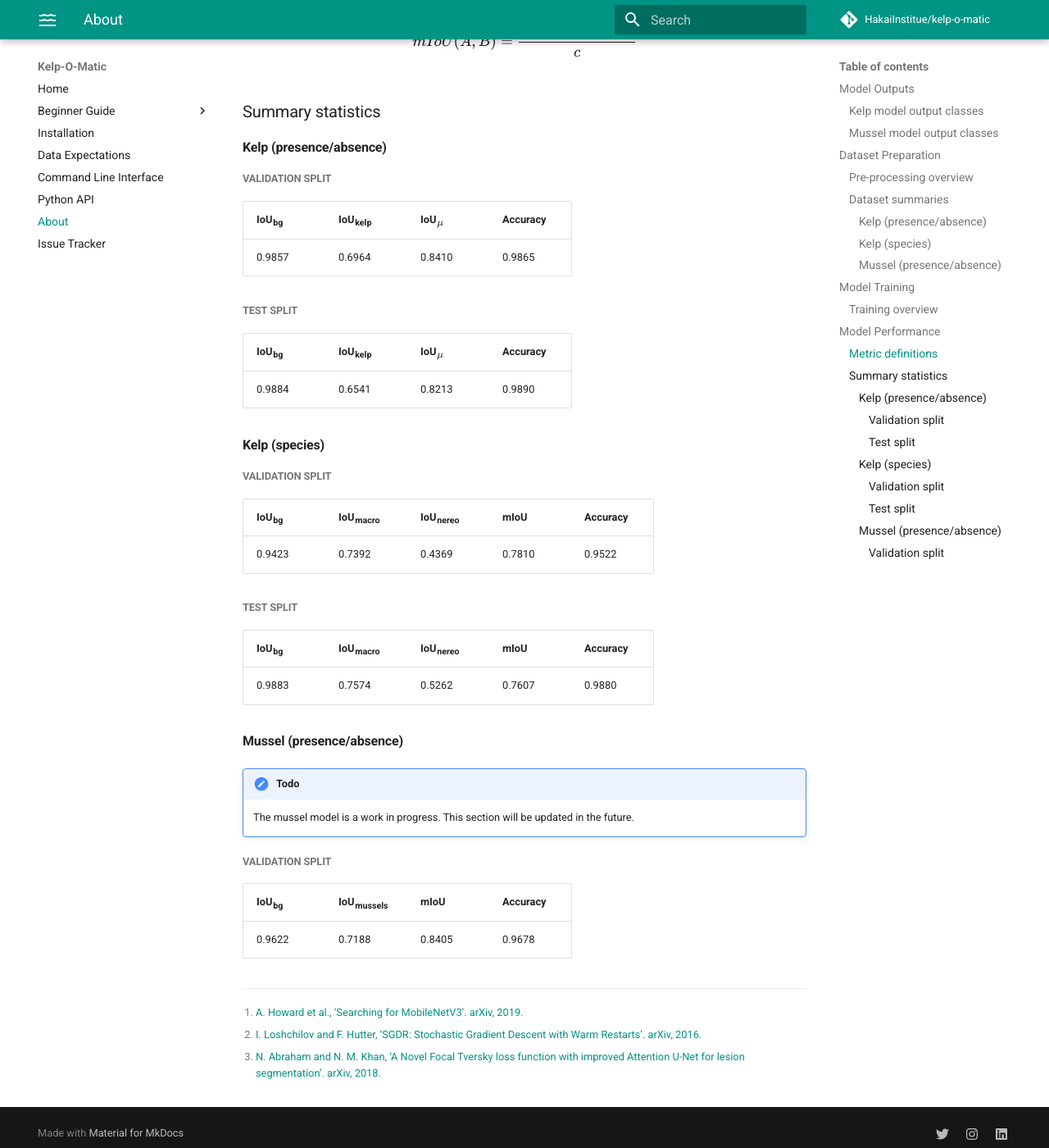
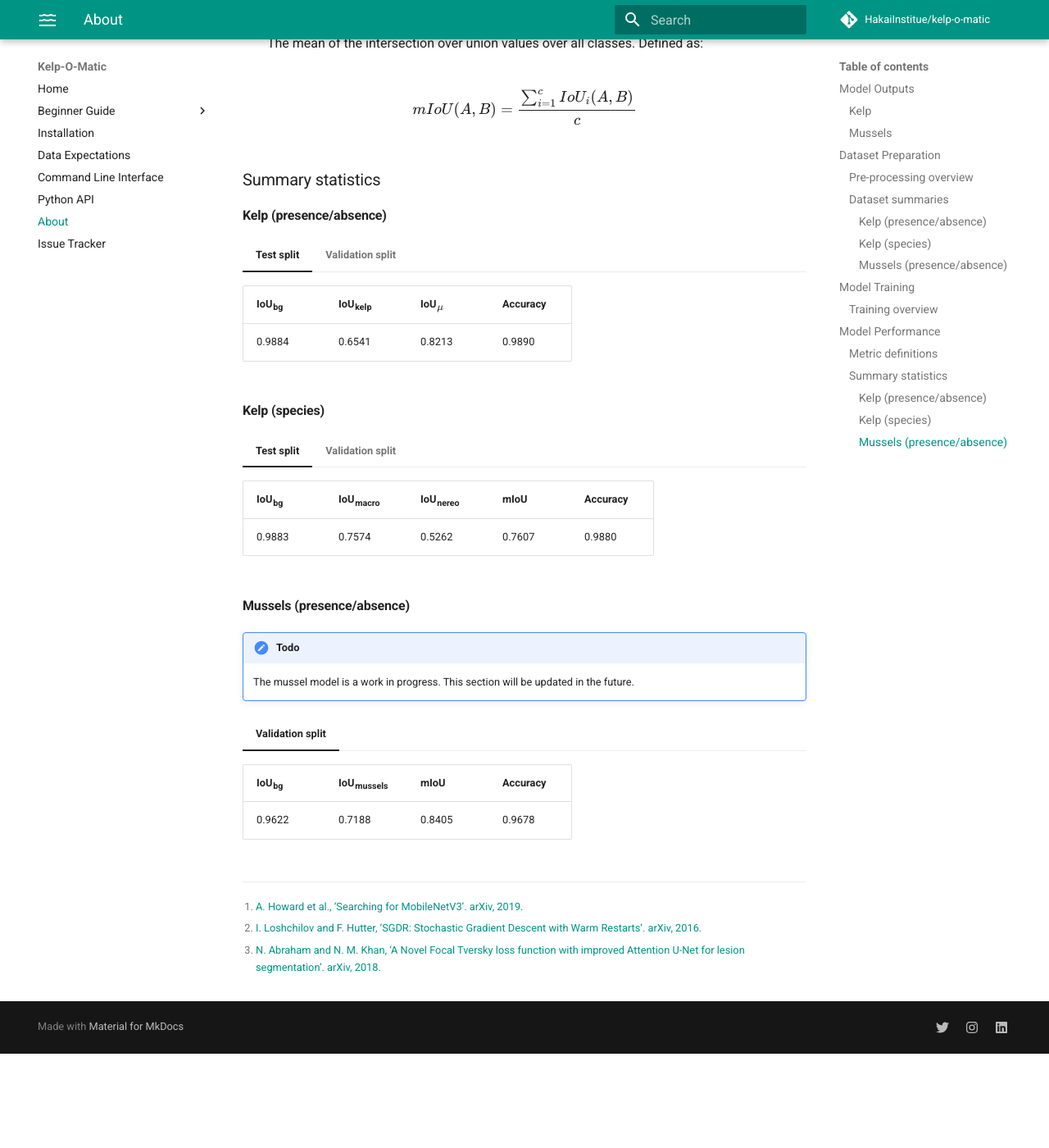
Before and after one commit to HakaiInstitute/kelp-o-matic, an MkDocs documentation site: the page built from docs/about.md, in a window 1280 px wide and 1400 px high, scrolled down 3657 px. Shown: the whole window at 82% size. Built offline with MkDocs 1.6.1 and Material for MkDocs 9.7.7, drawn with Linux system fonts in a browser that asks for light colours; comment, search, counter and statistics services are not loaded; after the commit the page ends 4942 px from its top, so only the background shows below that; some of the changed text lies outside the part shown.

Commit message:
Sum more about docs tweaks

```diff
--- a/docs/about.md
+++ b/docs/about.md
@@ -9,7 +9,9 @@ both the kelp and mussel detection models.
 Each of the Kelp-O-Matic models outputs a mask raster with integer pixel values that represent the
 following classes:
 
-### Kelp model output classes
+### Kelp
+
+These are the outputs from the `find-kelp` routine:
 
 | Output value | Class                        |
 |-------------:|------------------------------|
@@ -18,7 +20,9 @@ following classes:
 |        **2** | Macrocystis *(species mode)* |
 |        **3** | Nereocystis *(species mode)* |
 
-### Mussel model output classes
+### Mussels
+
+These are the outputs from the `find-mussels` routine:
 
 | Output value | Class      |
 |-------------:|------------|
@@ -87,7 +91,7 @@ flowchart TD
 | Test     |        6 |  46304 |  12046802177 |    143277498 |    176569508 |  409722875.67 |       0.0680 |       0.0230 |         0.0385 |            0.0161 |
 | $\Sigma$ |       27 | 398849 | 104165656887 |    876150894 |   1355463870 |    4567746062 |              |              |                |                   |
 
-##### Mussel (presence/absence)
+##### Mussels (presence/absence)
 
 !!! todo
 
@@ -188,40 +192,42 @@ $$
 
 #### Kelp (presence/absence)
 
-##### Validation split
 
-| IoU~bg~ | IoU~kelp~ | IoU~$\mu$~ | Accuracy |
-|---------|-----------|------------|----------|
-| 0.9857  | 0.6964    | 0.8410     | 0.9865   |
 
-##### Test split
+=== "Test split"
 
-| IoU~bg~ | IoU~kelp~ | IoU~$\mu$~ | Accuracy |
-|---------|-----------|------------|----------|
-| 0.9884  | 0.6541    | 0.8213     | 0.9890   |
+    | IoU~bg~ | IoU~kelp~ | IoU~$\mu$~ | Accuracy |
+    |---------|-----------|------------|----------|
+    | 0.9884  | 0.6541    | 0.8213     | 0.9890   |
+
+=== "Validation split"
+
+    | IoU~bg~ | IoU~kelp~ | IoU~$\mu$~ | Accuracy |
+    |---------|-----------|------------|----------|
+    | 0.9857  | 0.6964    | 0.8410     | 0.9865   |
 
 #### Kelp (species)
 
-##### Validation split
+=== "Test split"
 
-| IoU~bg~ | IoU~macro~ | IoU~nereo~ | mIoU   | Accuracy |
-|---------|------------|------------|--------|----------|
-| 0.9423  | 0.7392     | 0.4369     | 0.7810 | 0.9522   |
+    | IoU~bg~ | IoU~macro~ | IoU~nereo~ | mIoU   | Accuracy |
+    |---------|------------|------------|--------|----------|
+    | 0.9883  | 0.7574     | 0.5262     | 0.7607 | 0.9880   |
 
-##### Test split
+=== "Validation split"
 
-| IoU~bg~ | IoU~macro~ | IoU~nereo~ | mIoU   | Accuracy |
-|---------|------------|------------|--------|----------|
-| 0.9883  | 0.7574     | 0.5262     | 0.7607 | 0.9880   |
+    | IoU~bg~ | IoU~macro~ | IoU~nereo~ | mIoU   | Accuracy |
+    |---------|------------|------------|--------|----------|
+    | 0.9423  | 0.7392     | 0.4369     | 0.7810 | 0.9522   |
 
-#### Mussel (presence/absence)
+#### Mussels (presence/absence)
 
 !!! todo
 
     The mussel model is a work in progress. This section will be updated in the future.
 
-##### Validation split
+=== "Validation split"
 
-| IoU~bg~ | IoU~mussels~ | mIoU   | Accuracy |
-|---------|--------------|--------|----------|
-| 0.9622  | 0.7188       | 0.8405 | 0.9678   |
+    | IoU~bg~ | IoU~mussels~ | mIoU   | Accuracy |
+    |---------|--------------|--------|----------|
+    | 0.9622  | 0.7188       | 0.8405 | 0.9678   |
--- a/mkdocs.yml
+++ b/mkdocs.yml
@@ -47,14 +47,13 @@ markdown_extensions:
   - tables
   - def_list
   - footnotes
-  - pymdownx.tasklist:
-      custom_checkbox: true
   - pymdownx.details
-  - pymdownx.superfences
   - pymdownx.caret
   - pymdownx.tilde
   - pymdownx.keys
   - attr_list
+  - pymdownx.tasklist:
+      custom_checkbox: true
   - pymdownx.emoji:
       emoji_index: !!python/name:materialx.emoji.twemoji
       emoji_generator: !!python/name:materialx.emoji.to_svg
@@ -65,6 +64,8 @@ markdown_extensions:
         - name: mermaid
           class: mermaid
           format: !!python/name:pymdownx.superfences.fence_code_format
+  - pymdownx.tabbed:
+      alternate_style: true
 
 extra_javascript:
   - javascripts/mathjax.js
```
